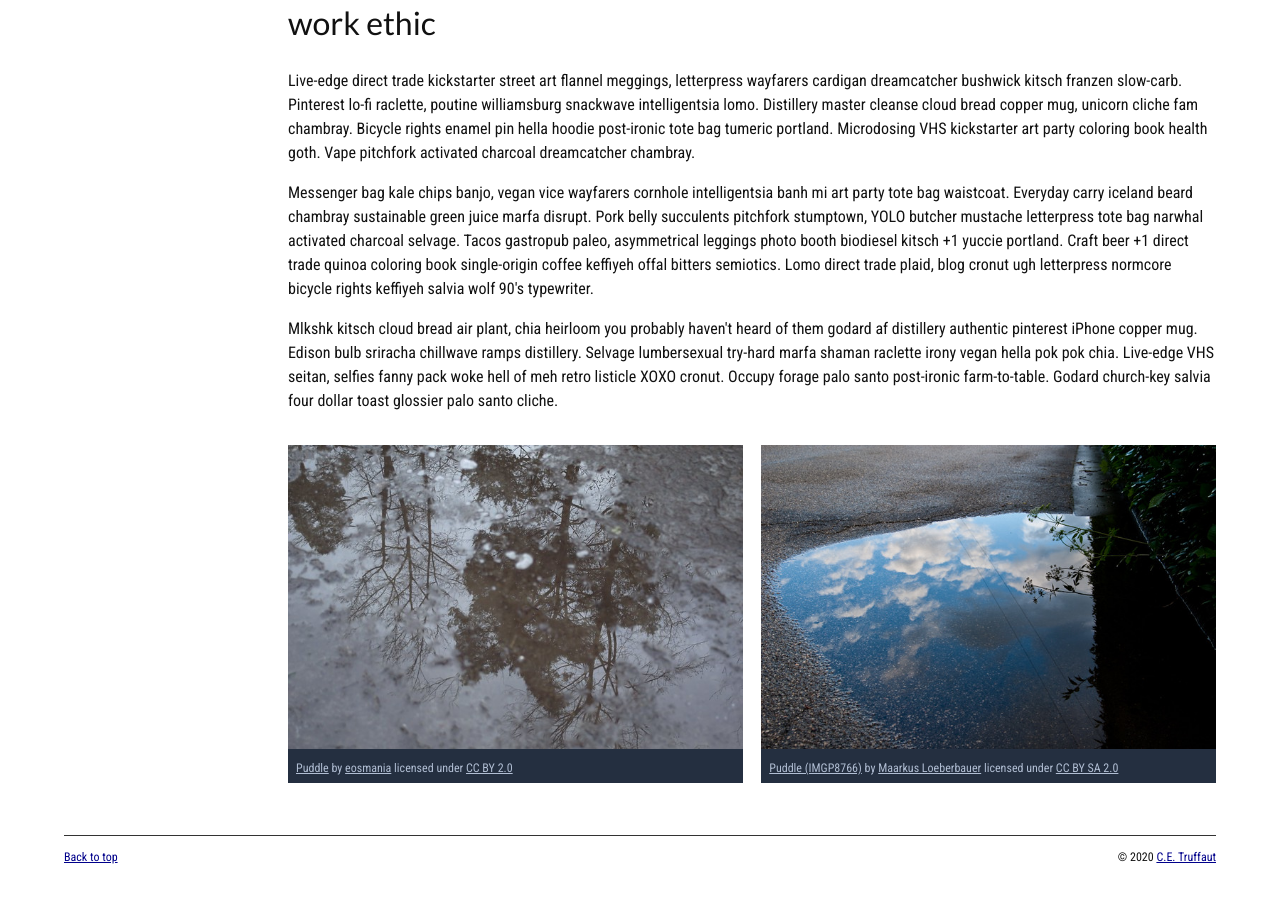
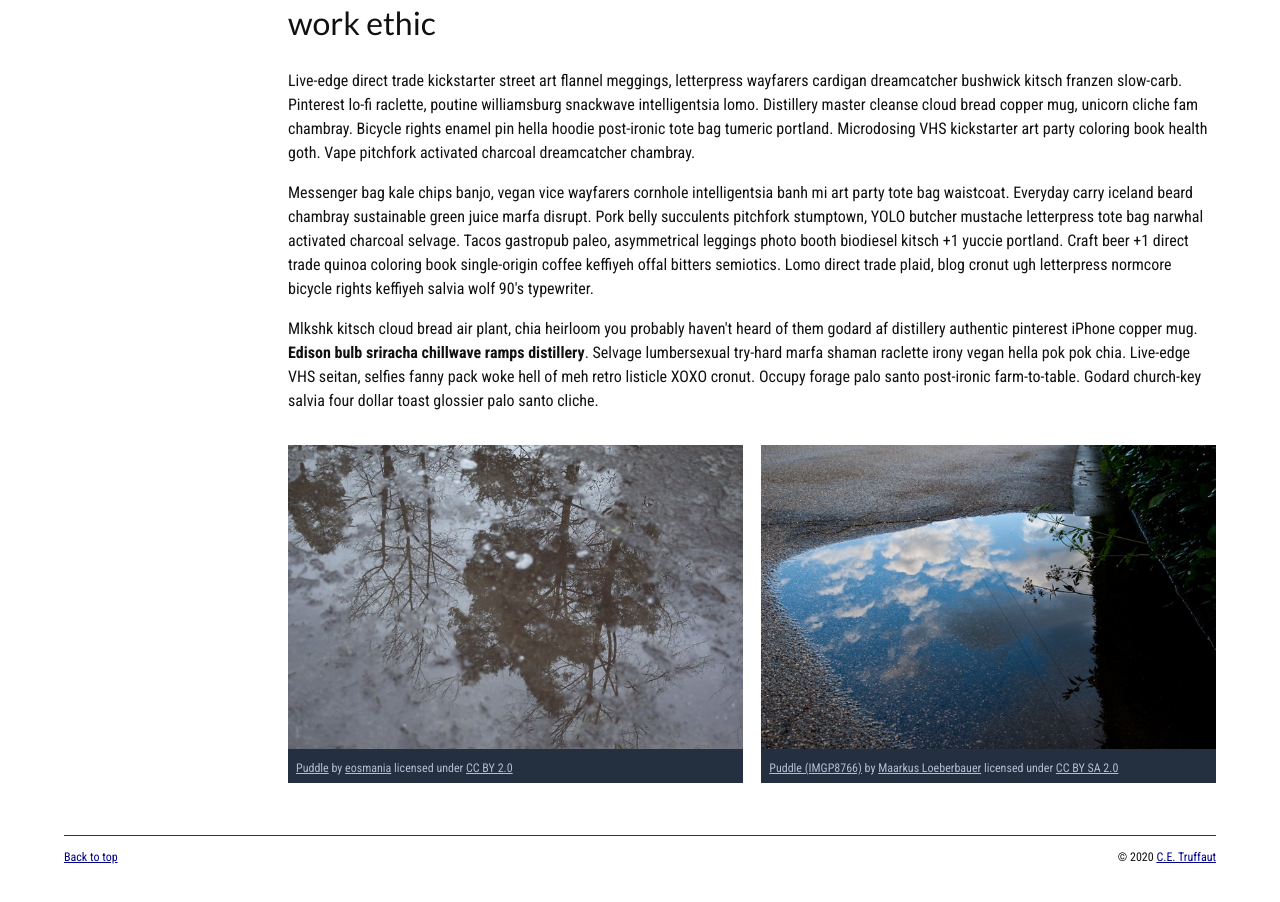
Before and after one commit to heyemilywalker/emilywalker2022.github.io, a plain HTML site: page homepage/index.html in a window 1280 px wide. Shown: the part 1068-1970 px from the top of the page. Drawn offline with Linux system fonts and the light colour scheme.

Commit message:
Update index.html

```diff
--- a/homepage/index.html
+++ b/homepage/index.html
@@ -89,7 +89,7 @@
 
                                 <p>Messenger bag kale chips banjo, vegan vice wayfarers cornhole intelligentsia banh mi art party tote bag waistcoat. Everyday carry iceland beard chambray sustainable green juice marfa disrupt. Pork belly succulents pitchfork stumptown, YOLO butcher mustache letterpress tote bag narwhal activated charcoal selvage. Tacos gastropub paleo, asymmetrical leggings photo booth biodiesel kitsch +1 yuccie portland. Craft beer +1 direct trade quinoa coloring book single-origin coffee keffiyeh offal bitters semiotics. Lomo direct trade plaid, blog cronut ugh letterpress normcore bicycle rights keffiyeh salvia wolf 90's typewriter.</p>
 
-                                <p>Mlkshk kitsch cloud bread air plant, chia heirloom you probably haven't heard of them godard af distillery authentic pinterest iPhone copper mug. Edison bulb sriracha chillwave ramps distillery. Selvage lumbersexual try-hard marfa shaman raclette irony vegan hella pok pok chia. Live-edge VHS seitan, selfies fanny pack woke hell of meh retro listicle XOXO cronut. Occupy forage palo santo post-ironic farm-to-table. Godard church-key salvia four dollar toast glossier palo santo cliche.</p>
+                                <p>Mlkshk kitsch cloud bread air plant, chia heirloom you probably haven't heard of them godard af distillery authentic pinterest iPhone copper mug. <strong>Edison bulb sriracha chillwave ramps distillery</strong>. Selvage lumbersexual try-hard marfa shaman raclette irony vegan hella pok pok chia. Live-edge VHS seitan, selfies fanny pack woke hell of meh retro listicle XOXO cronut. Occupy forage palo santo post-ironic farm-to-table. Godard church-key salvia four dollar toast glossier palo santo cliche.</p>
 
                             </article>
                 <!-- ASIDE -->
```
